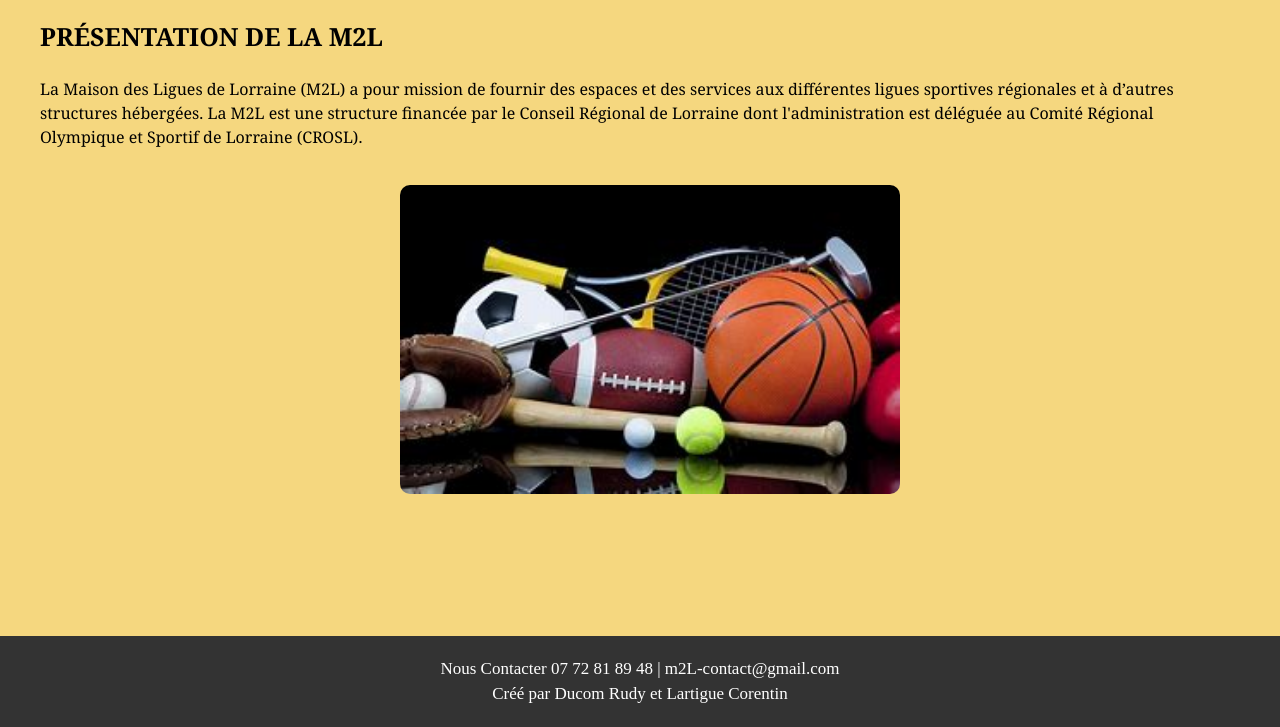
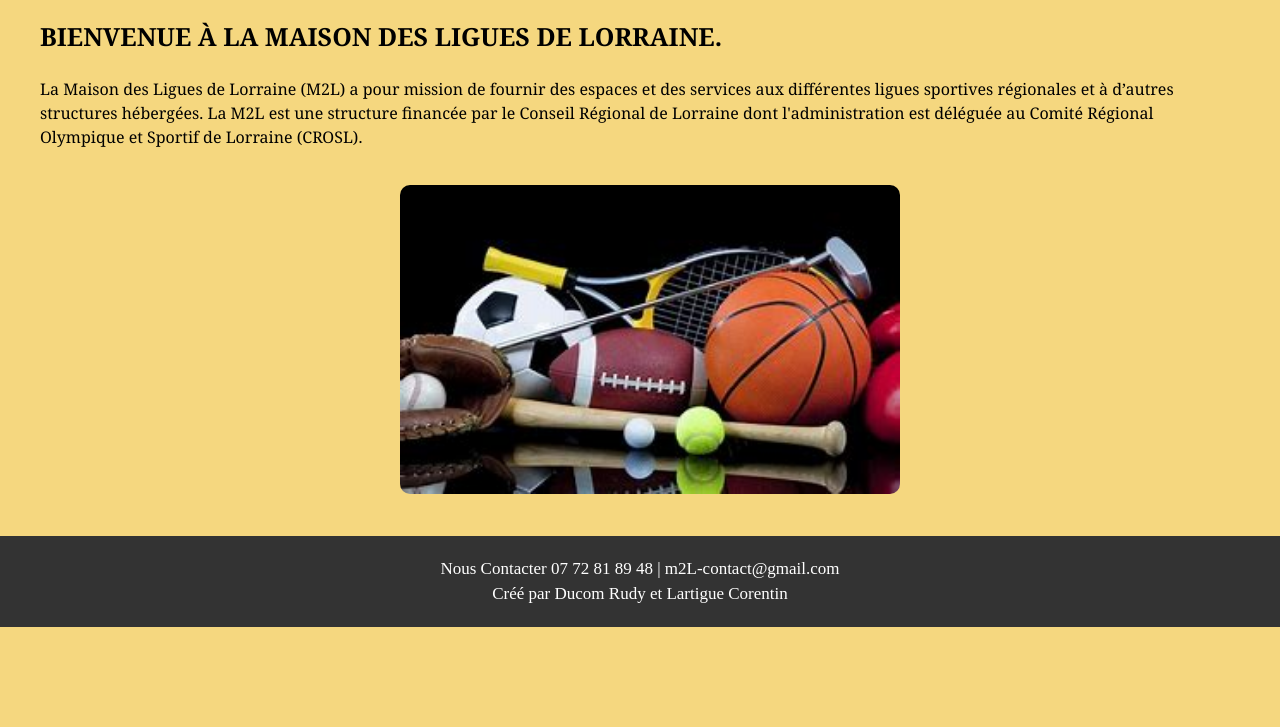
Before and after one commit to CorentinLartigue/M2L_site_statique, a plain HTML site: page index.html in a window 1280 px wide. Shown: the part 267-994 px from the top of the page. After the commit the page ends 894 px from the top, so only its background shows below. Drawn offline with Linux system fonts and the light colour scheme.

Commit message:
Résolution pied de page accueil

```diff
--- a/index.css
+++ b/index.css
@@ -1,13 +1,14 @@
 /* Définir les styles pour le corps de la page */
 body {
   margin: 0;
-    font-family: Cambria   ;
+  font-family: Cambria;
   font-size: 16px;
   line-height: 1.5;
   background-color: #f5d77f; /* Couleur de fond rappelant la région Lorraine */
   display: grid;
   grid-template-columns: 3fr 5fr;
   grid-template-rows: 1fr auto 3fr auto;
+  min-height: 100vh; /* Assurer que la page prend toute la hauteur de l'écran */
 }
 
 /* Définir les styles pour l'en-tête */
@@ -17,7 +18,7 @@ body {
   padding: 10px;
   grid-row: 1;
   grid-column: span 2;
-    text-align: center ;
+  text-align: center;
 }
 
 #entete h1 {
@@ -33,7 +34,7 @@ body {
 
 #img1 {
   position: relative;
-    float:left;
+  float: left;
   margin-left: 20px;
   max-width: 100%;
   border-radius: 10px 10px 10px 10px;
@@ -41,7 +42,7 @@ body {
 
 #img2 {
   position: relative;
-    float:right;
+  float: right;
   margin-right: 20px;
   max-width: 100%;
   border-radius: 10px 10px 10px 10px;
@@ -53,7 +54,6 @@ body {
   margin-top: 20px;
   max-width: 100%;
   border-radius: 10px 10px 10px 10px;
-
 }
 
 #img4 {
@@ -114,7 +114,7 @@ body {
   grid-column: span 2;
 }
 
-  h2{
+h2 {
   font-size: 25px;
   font-weight: 600;
   text-transform: uppercase;
@@ -136,7 +136,7 @@ body {
   text-align: center;
   grid-row: 4;
   grid-column: span 2;
-    margin-top: 100px;
+  margin-top: auto; /* Ce qui permet au footer de rester au bas de la page */
 }
 
 footer p {
--- a/index.html
+++ b/index.html
@@ -34,7 +34,7 @@
                     <map name="image-map">
                         <area target="" alt="" title="" href="https://www.tourisme-lorraine.fr/a-voir-a-faire/visites/sites-et-monuments/" coords="23,21,177,151" shape="rect">
                     </map>
-                    <h2>Présentation  de la M2L</h2>
+                    <h2>Bienvenue à la Maison des Ligues de Lorraine.</h2>
                     <p>La Maison des Ligues de Lorraine (M2L) a pour mission de fournir des espaces et des services aux différentes ligues sportives régionales et à d’autres structures hébergées. La M2L est une structure financée par le Conseil Régional de Lorraine dont l'administration est déléguée au Comité Régional Olympique et Sportif de Lorraine (CROSL).</p>
                     <p><img id="img3" src="Image\Bienvenu.jfif" alt="Bannière"></p>
                 </div>
```
Lines whose indentation alone changed are shown as unchanged.
